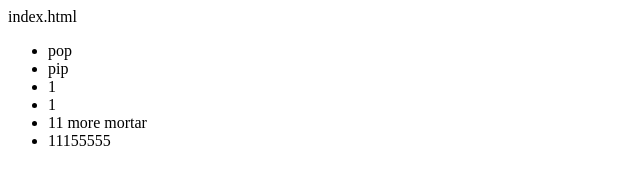
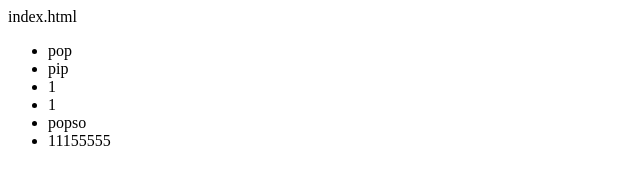
Before and after one commit to Tsanguu/gittest, a plain HTML site: page index.html in a window 1280 px wide. Shown: the full height of the page, 0-640 px from the left. Drawn offline with Linux system fonts and the light colour scheme.

Commit message:
added popso

```diff
--- a/index.html
+++ b/index.html
@@ -4,6 +4,6 @@
 	<li>pip</li>
 	<li>1</li>
 	<li>1</li>
-	<li>11 more mortar</li>
+	<li>popso</li>
 	<li>11155555</li>
 </ul>
```
